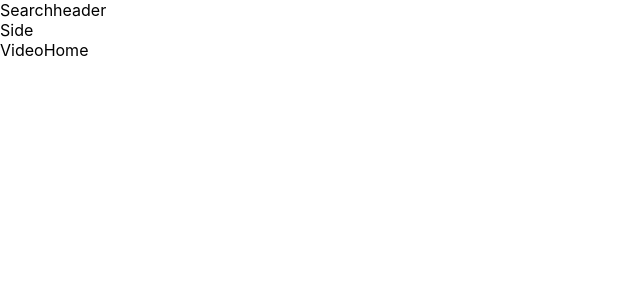
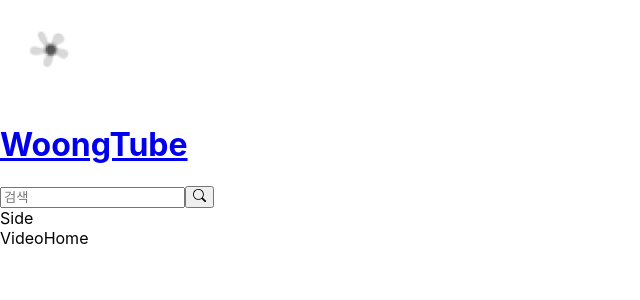
Before and after one commit to dixk3458/Woongtube, a React (Create React App) app: page / in a window 1280 px wide. Shown: the top 300 px of the page, without its empty margins (0-640 px from the left). Built offline with nearby package versions, Linux system fonts and the light colour scheme.

Commit message:
SearchHeaderComponent 기능구현

```diff
--- a/package.json
+++ b/package.json
@@ -8,6 +8,7 @@
     "@testing-library/user-event": "^13.2.1",
     "react": "^18.2.0",
     "react-dom": "^18.2.0",
+    "react-icons": "^4.11.0",
     "react-router-dom": "^6.16.0",
     "react-scripts": "5.0.1",
     "web-vitals": "^2.1.0"
--- a/src/App.js
+++ b/src/App.js
@@ -28,8 +28,8 @@ const router = createBrowserRouter([
         path: '/game',
         element: <VideoHome />,
       },
-      { path: '/videos', element: <Videos /> },
-      { path: '/videos/:videoId', element: <VideoDetail /> },
+      { path: '/videos/:keyword', element: <Videos /> },
+      { path: '/videos/:keyword/:videoId', element: <VideoDetail /> },
     ],
   },
 ]);
--- a/src/components/SearchHeaderComponent.jsx
+++ b/src/components/SearchHeaderComponent.jsx
@@ -1,5 +1,37 @@
-import React from 'react';
+import React, { useState } from 'react';
+import { BsSearch } from 'react-icons/bs';
+import { useNavigate } from 'react-router-dom';
 
 export default function SearchHeaderComponent() {
-  return <div>Searchheader</div>;
+  const [text, setText] = useState('');
+  const handleChange = e => {
+    setText(e.target.value);
+  };
+
+  const navigate = useNavigate();
+
+  const handleSubmit = e => {
+    e.preventDefault();
+    navigate(`/videos/${text}`);
+    setText('');
+  };
+  return (
+    <header>
+      <a href="/">
+        <img src="logo.png" alt="" />
+        <h1>WoongTube</h1>
+      </a>
+      <form action="" onSubmit={handleSubmit}>
+        <input
+          type="text"
+          value={text}
+          onChange={handleChange}
+          placeholder="검색"
+        />
+        <button>
+          <BsSearch />
+        </button>
+      </form>
+    </header>
+  );
 }
--- a/src/pages/Videos.jsx
+++ b/src/pages/Videos.jsx
@@ -1,5 +1,8 @@
 import React from 'react';
+import { useParams } from 'react-router-dom';
 
 export default function Videos() {
-  return <div>Videos</div>;
+  let { keyword } = useParams();
+  console.log(keyword);
+  return <div>{keyword}</div>;
 }
```
Also changed, not shown: .pnp.cjs, public/logo.png (added), 1 other file (tests, documents, lock files or other folders).
